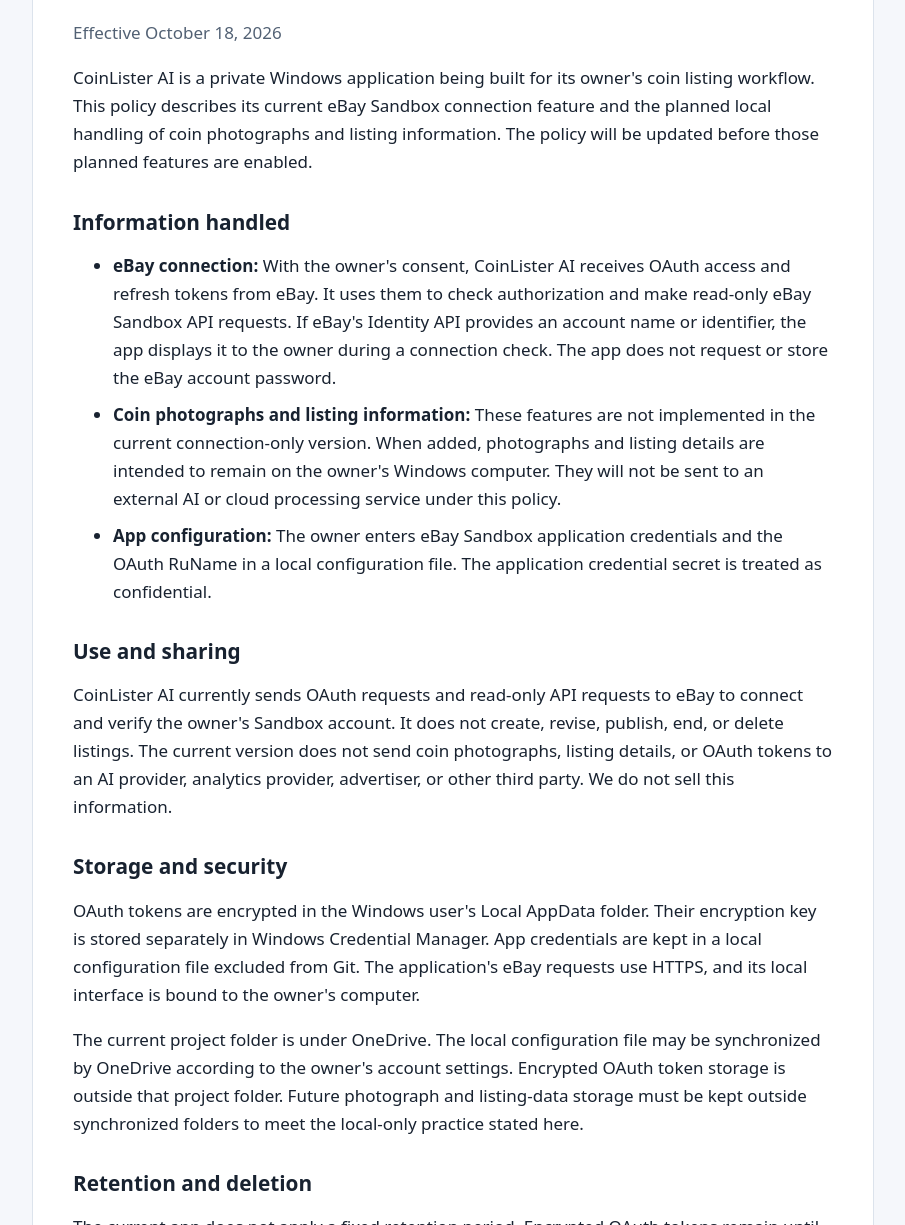
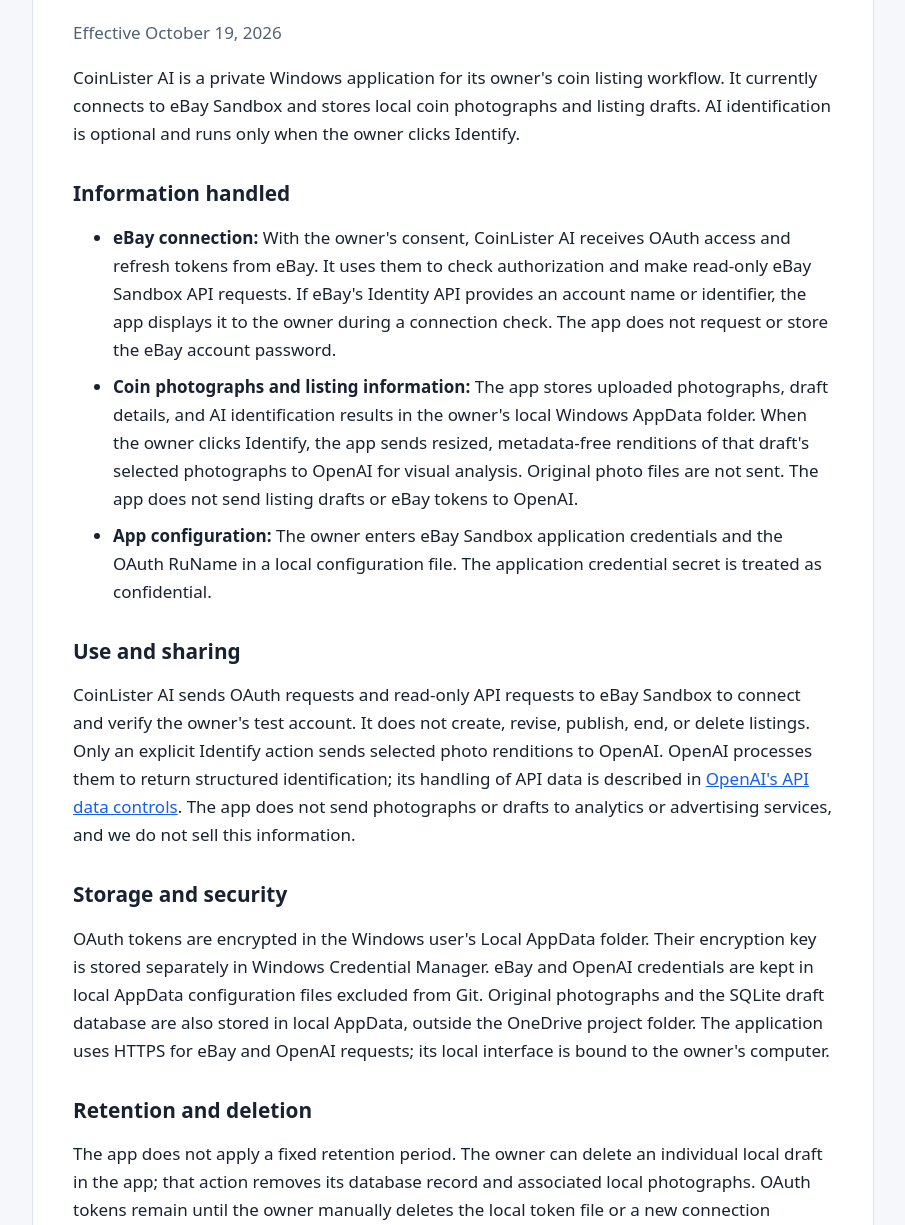
Before and after one commit to bigbertonc/coinlister-privacy-policy, a plain HTML site: page index.html in a window 1280 px wide. Shown: the part 135-1360 px from the top of the page, without its empty margins (187-1092 px from the left). Drawn offline with Linux system fonts and the light colour scheme.

Commit message:
Describe opt-in OpenAI identification and local drafts

```diff
--- a/index.html
+++ b/index.html
@@ -16,32 +16,31 @@
 <body>
 <main>
   <h1>CoinLister AI Privacy Policy</h1>
-  <p class="meta">Effective October 18, 2026</p>
-  <p>CoinLister AI is a private Windows application being built for its owner's coin listing workflow. This policy describes its current eBay Sandbox connection feature and the planned local handling of coin photographs and listing information. The policy will be updated before those planned features are enabled.</p>
+  <p class="meta">Effective October 19, 2026</p>
+  <p>CoinLister AI is a private Windows application for its owner's coin listing workflow. It currently connects to eBay Sandbox and stores local coin photographs and listing drafts. AI identification is optional and runs only when the owner clicks Identify.</p>
 
   <h2>Information handled</h2>
   <ul>
     <li><strong>eBay connection:</strong> With the owner's consent, CoinLister AI receives OAuth access and refresh tokens from eBay. It uses them to check authorization and make read-only eBay Sandbox API requests. If eBay's Identity API provides an account name or identifier, the app displays it to the owner during a connection check. The app does not request or store the eBay account password.</li>
-    <li><strong>Coin photographs and listing information:</strong> These features are not implemented in the current connection-only version. When added, photographs and listing details are intended to remain on the owner's Windows computer. They will not be sent to an external AI or cloud processing service under this policy.</li>
+    <li><strong>Coin photographs and listing information:</strong> The app stores uploaded photographs, draft details, and AI identification results in the owner's local Windows AppData folder. When the owner clicks Identify, the app sends resized, metadata-free renditions of that draft's selected photographs to OpenAI for visual analysis. Original photo files are not sent. The app does not send listing drafts or eBay tokens to OpenAI.</li>
     <li><strong>App configuration:</strong> The owner enters eBay Sandbox application credentials and the OAuth RuName in a local configuration file. The application credential secret is treated as confidential.</li>
   </ul>
 
   <h2>Use and sharing</h2>
-  <p>CoinLister AI currently sends OAuth requests and read-only API requests to eBay to connect and verify the owner's Sandbox account. It does not create, revise, publish, end, or delete listings. The current version does not send coin photographs, listing details, or OAuth tokens to an AI provider, analytics provider, advertiser, or other third party. We do not sell this information.</p>
+  <p>CoinLister AI sends OAuth requests and read-only API requests to eBay Sandbox to connect and verify the owner's test account. It does not create, revise, publish, end, or delete listings. Only an explicit Identify action sends selected photo renditions to OpenAI. OpenAI processes them to return structured identification; its handling of API data is described in <a href="https://platform.openai.com/docs/guides/your-data">OpenAI's API data controls</a>. The app does not send photographs or drafts to analytics or advertising services, and we do not sell this information.</p>
 
   <h2>Storage and security</h2>
-  <p>OAuth tokens are encrypted in the Windows user's Local AppData folder. Their encryption key is stored separately in Windows Credential Manager. App credentials are kept in a local configuration file excluded from Git. The application's eBay requests use HTTPS, and its local interface is bound to the owner's computer.</p>
-  <p>The current project folder is under OneDrive. The local configuration file may be synchronized by OneDrive according to the owner's account settings. Encrypted OAuth token storage is outside that project folder. Future photograph and listing-data storage must be kept outside synchronized folders to meet the local-only practice stated here.</p>
+  <p>OAuth tokens are encrypted in the Windows user's Local AppData folder. Their encryption key is stored separately in Windows Credential Manager. eBay and OpenAI credentials are kept in local AppData configuration files excluded from Git. Original photographs and the SQLite draft database are also stored in local AppData, outside the OneDrive project folder. The application uses HTTPS for eBay and OpenAI requests; its local interface is bound to the owner's computer.</p>
 
   <h2>Retention and deletion</h2>
-  <p>The current app does not apply a fixed retention period. Encrypted OAuth tokens remain until the owner manually deletes the local token file or a new connection replaces them. App credentials remain until the owner removes them from the local configuration file. The app has no disconnect or deletion button yet, and it does not currently store coin photographs or listing information.</p>
-  <p>The owner can revoke the app's authorization in eBay account settings. Revocation prevents future authorized eBay API requests but does not erase local files. For help locating and deleting locally stored tokens or configuration, contact us below. We will update this policy when deletion controls or coin-data storage are implemented.</p>
+  <p>The app does not apply a fixed retention period. The owner can delete an individual local draft in the app; that action removes its database record and associated local photographs. OAuth tokens remain until the owner manually deletes the local token file or a new connection replaces them. App credentials remain until the owner removes them from local configuration. There is no in-app disconnect button yet.</p>
+  <p>The owner can revoke the app's authorization in eBay account settings. Revocation prevents future authorized eBay API requests but does not erase local files. Removing the app does not itself guarantee deletion of AppData files. For help locating and deleting locally stored tokens, photographs, drafts, or configuration, contact us below. OpenAI's retention of API requests is governed by its linked data controls, not by deletion of a local draft.</p>
 
   <h2>This policy website</h2>
   <p>This page is hosted on GitHub Pages. Visiting it connects the visitor's browser to GitHub, which handles technical visit information under <a href="https://docs.github.com/en/site-policy/privacy-policies/github-general-privacy-statement">GitHub's privacy statement</a>. We do not add analytics, tracking scripts, or forms to this page. The page does not receive the app's credentials, tokens, photographs, or listing details.</p>
 
   <h2>Changes and contact</h2>
-  <p>We will update this notice before enabling new data uses, including coin photograph processing, cloud services, or listing-data storage. The effective date above will change when the policy changes.</p>
+  <p>We will update this notice when data uses or storage practices materially change. The effective date above will change when the policy changes.</p>
   <p>For privacy questions or deletion help, email <a href="mailto:bigbeardefensecompany@gmail.com">bigbeardefensecompany@gmail.com</a>.</p>
 </main>
 </body>
```
